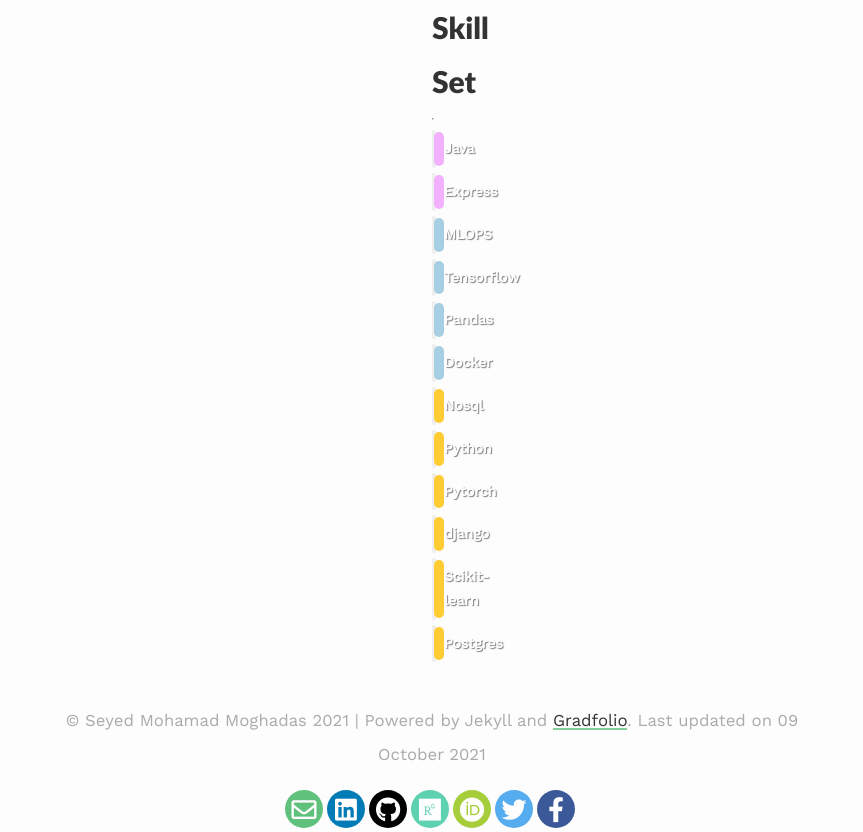
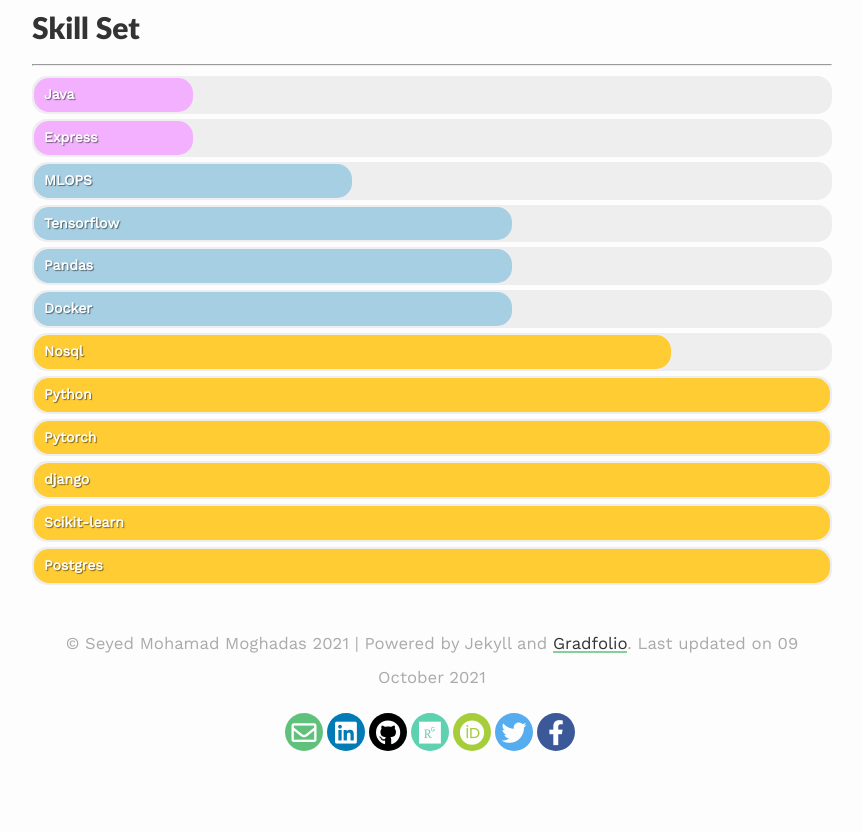
Before and after one commit to moghadas76/moghadas76.github.io, a Jekyll site: the page built from index.md, in a window 1280 px wide. Shown: the part 806-1638 px from the top of the page, without its empty margins (208-1071 px from the left). Built offline with Jekyll 4.4.1, drawn with Linux system fonts in a browser that asks for light colours; nearby versions of some CDN libraries; after the commit the page ends 1561 px from its top, so only the background shows below that.

Commit message:
Add index2

```diff
--- a/assets/css/_sass/style.scss
+++ b/assets/css/_sass/style.scss
@@ -175,7 +175,7 @@ blockquote {
 
 
   .container{
-    width: 0;
+    width: 100%;
     margin: 0 auto;
   }
 
```
